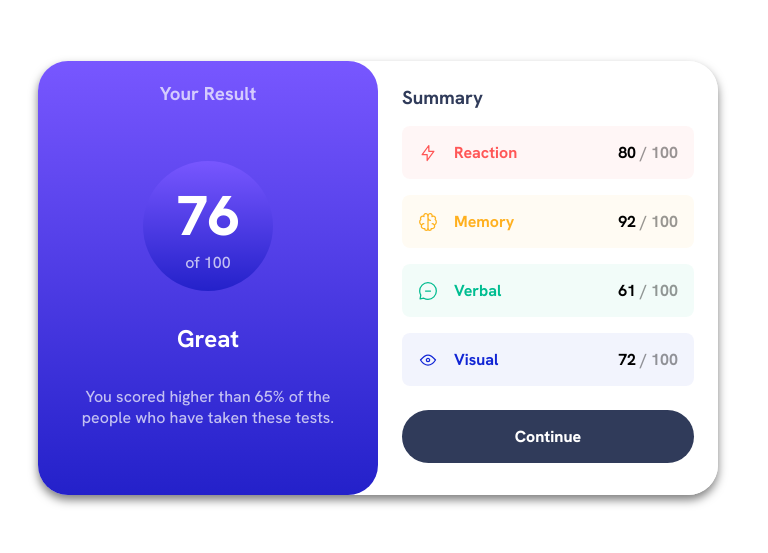
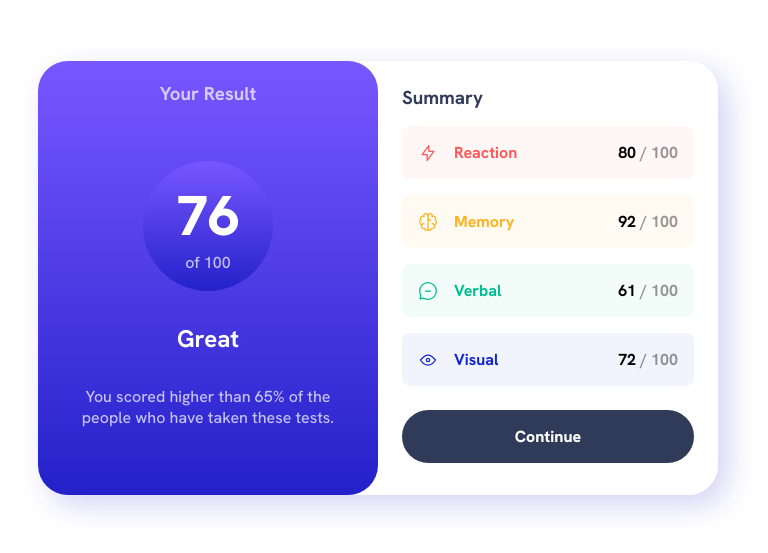
Before and after one commit to jrag-dev/Results-summary-component-fm, a plain HTML site: page index.html in a window 1280 px wide. Shown: the part 179-732 px from the top of the page, without its empty margins (262-1030 px from the left). Drawn offline with Linux system fonts and the light colour scheme.

Commit message:
Add small changes on box-shadow

```diff
--- a/css/style.css
+++ b/css/style.css
@@ -201,7 +201,7 @@ body {
 @media (min-width: 768px) {
 	.component {
 		background-color: var(--white);
-		box-shadow: 0px 5px 10px rgba(0, 0, 0, .50);
+		box-shadow: 10px 10px 30px hsla(241, 72%, 46%, .2);
 		width: 100%;
 		max-width: 680px;
 		margin: 15rem auto;
```
